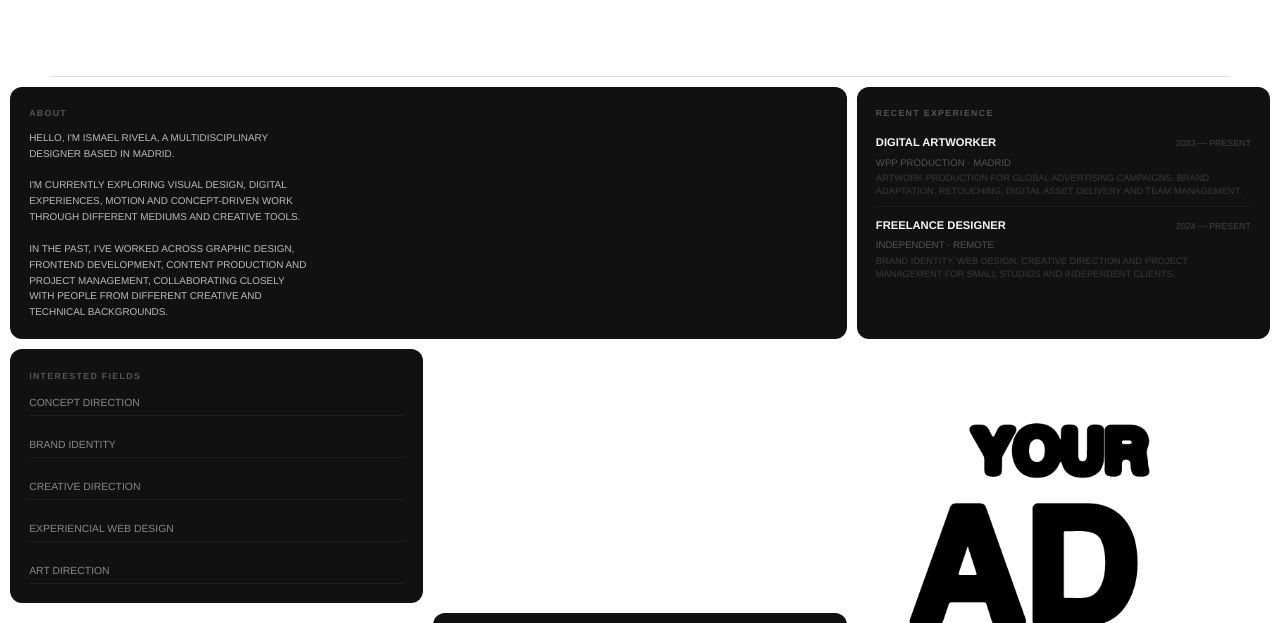
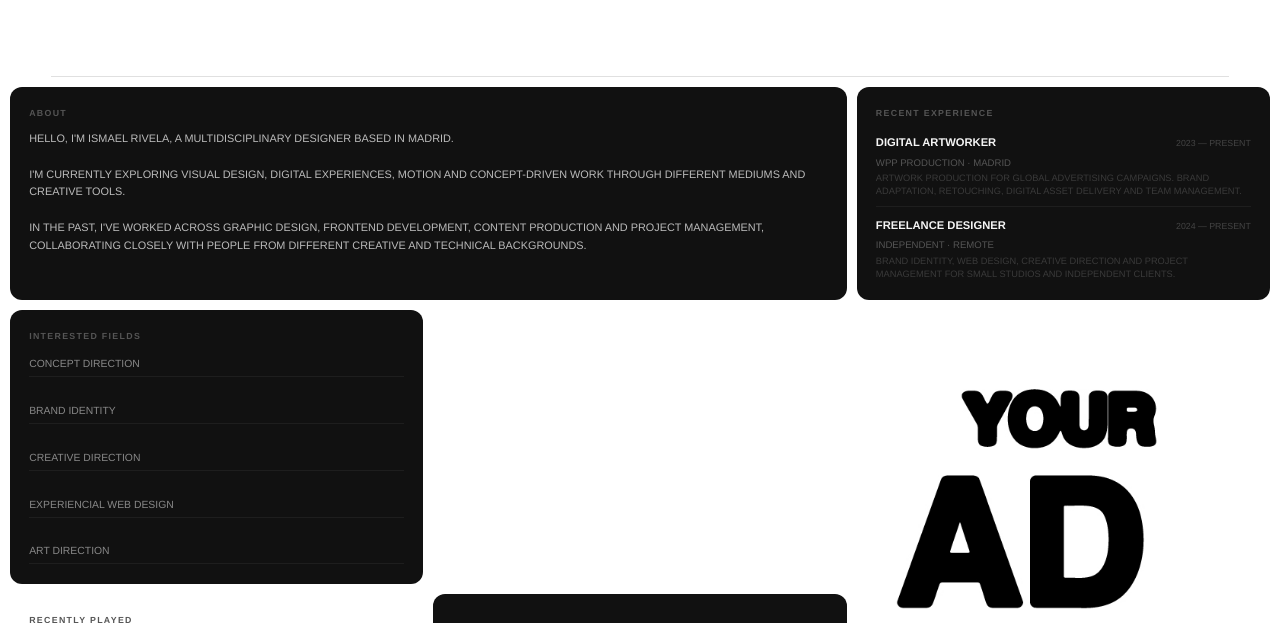
Before and after one commit to IsmaelRivela/vamps, a website built with Vite: page creative/index.html in a window 1280 px wide. Shown: the part 1440-2063 px from the top of the page. Built offline with nearby package versions, Linux system fonts and the light colour scheme; no server answers.

Commit message:
fix: bio text max-width:100%, menos padding-right, font 0.68rem

```diff
--- a/css/ismael.css
+++ b/css/ismael.css
@@ -875,13 +875,13 @@ body.theme-ismael {
 }
 
 .ismael-bento__bio-text {
-  font-size: 0.62rem;
-  line-height: 1.6;
+  font-size: 0.68rem;
+  line-height: 1.65;
   color: #bbb;
-  max-width: 60ch;
+  max-width: 100%;
   font-weight: 400;
   text-transform: uppercase;
-  padding-right: 3rem;
+  padding-right: 1rem;
 }
 
 /* Experience: col 3 row 1 */
```
